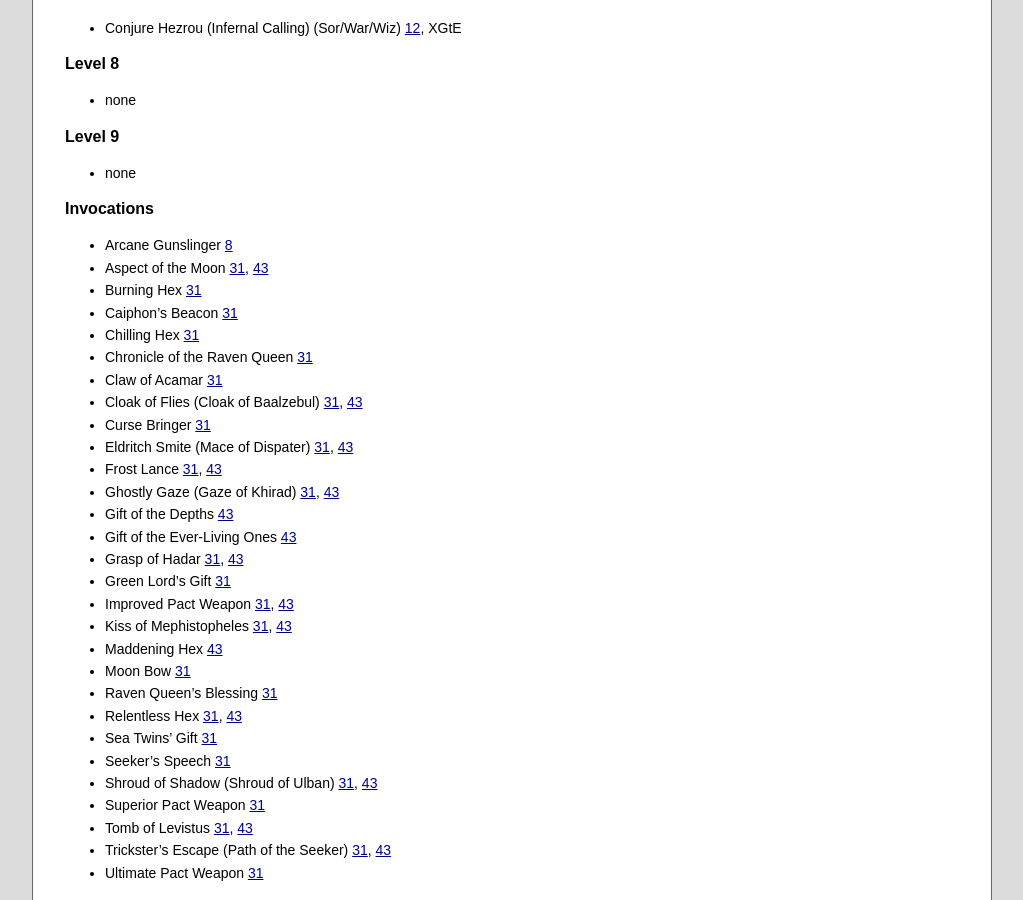
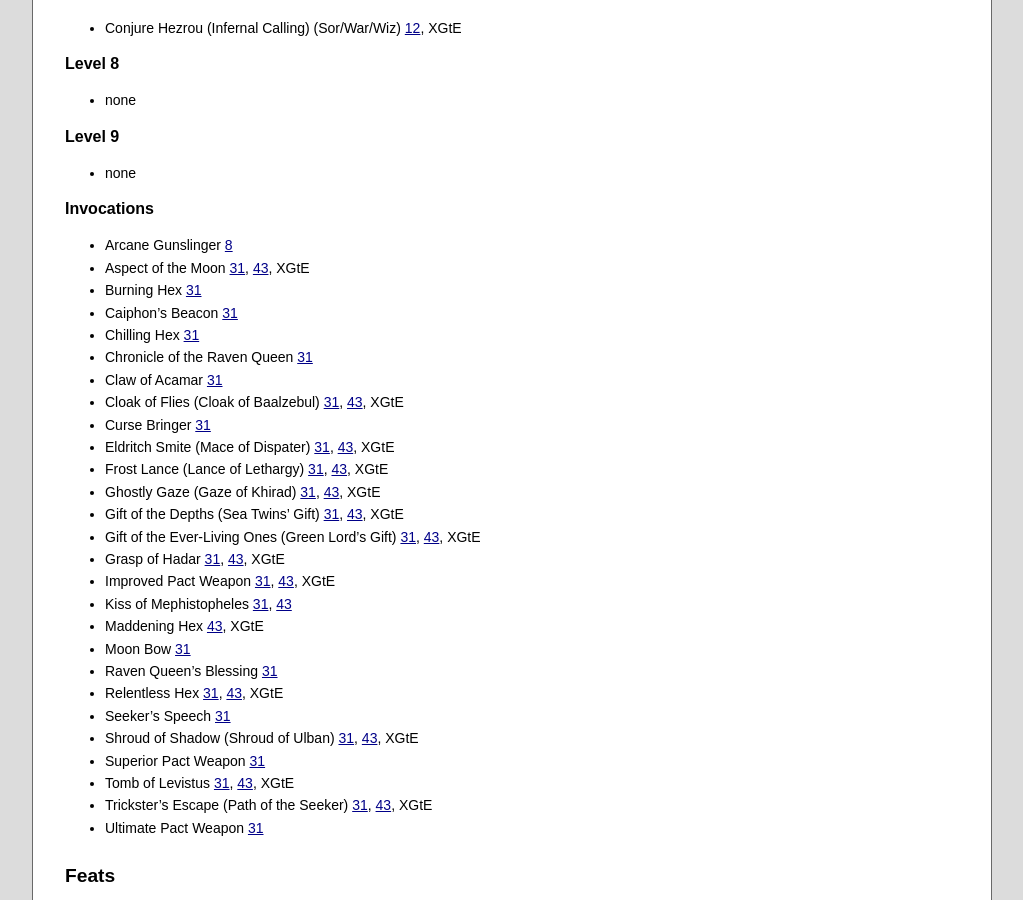
Before and after one commit to orbitalflower/orbitalflower.github.io, a Jekyll site: the page built from _posts/2017-06-21-5e-unearthed-arcana-index.md, in a window 1280 px wide and 900 px high, scrolled down 5654 px. Shown: the whole window, without its empty margins (128-1151 px from the left). Built offline with Jekyll 4.4.1, drawn with Linux system fonts in a browser that asks for light colours.

Commit message:
Fixed warlock list

```diff
--- a/_posts/2017-06-21-5e-unearthed-arcana-index.md
+++ b/_posts/2017-06-21-5e-unearthed-arcana-index.md
@@ -261,33 +261,31 @@ Race variants with identical stats to a standard race are not listed.
 
 #### Invocations
 - Arcane Gunslinger [8][]
-- Aspect of the Moon [31][], [43][]
+- Aspect of the Moon [31][], [43][], XGtE
 - Burning Hex [31][]
 - Caiphon's Beacon [31][]
 - Chilling Hex [31][]
 - Chronicle of the Raven Queen [31][]
 - Claw of Acamar [31][]
-- Cloak of Flies (Cloak of Baalzebul) [31][], [43][]
+- Cloak of Flies (Cloak of Baalzebul) [31][], [43][], XGtE
 - Curse Bringer [31][]
-- Eldritch Smite (Mace of Dispater) [31][], [43][]
-- Frost Lance [31][], [43][]
-- Ghostly Gaze (Gaze of Khirad) [31][], [43][]
-- Gift of the Depths [43][]
-- Gift of the Ever-Living Ones [43][]
-- Grasp of Hadar [31][], [43][]
-- Green Lord's Gift [31][]
-- Improved Pact Weapon [31][], [43][]
+- Eldritch Smite (Mace of Dispater) [31][], [43][], XGtE
+- Frost Lance (Lance of Lethargy) [31][], [43][], XGtE
+- Ghostly Gaze (Gaze of Khirad) [31][], [43][], XGtE
+- Gift of the Depths (Sea Twins' Gift) [31][], [43][], XGtE
+- Gift of the Ever-Living Ones (Green Lord's Gift) [31][], [43][], XGtE
+- Grasp of Hadar [31][], [43][], XGtE
+- Improved Pact Weapon [31][], [43][], XGtE
 - Kiss of Mephistopheles [31][], [43][]
-- Maddening Hex [43][]
+- Maddening Hex [43][], XGtE
 - Moon Bow [31][]
 - Raven Queen's Blessing [31][]
-- Relentless Hex [31][], [43][]
-- Sea Twins' Gift [31][]
+- Relentless Hex [31][], [43][], XGtE
 - Seeker's Speech [31][]
-- Shroud of Shadow (Shroud of Ulban) [31][], [43][]
+- Shroud of Shadow (Shroud of Ulban) [31][], [43][], XGtE
 - Superior Pact Weapon [31][]
-- Tomb of Levistus [31][], [43][]
-- Trickster's Escape (Path of the Seeker) [31][], [43][]
+- Tomb of Levistus [31][], [43][], XGtE
+- Trickster's Escape (Path of the Seeker) [31][], [43][], XGtE
 - Ultimate Pact Weapon [31][]
 
 ### Feats
```
